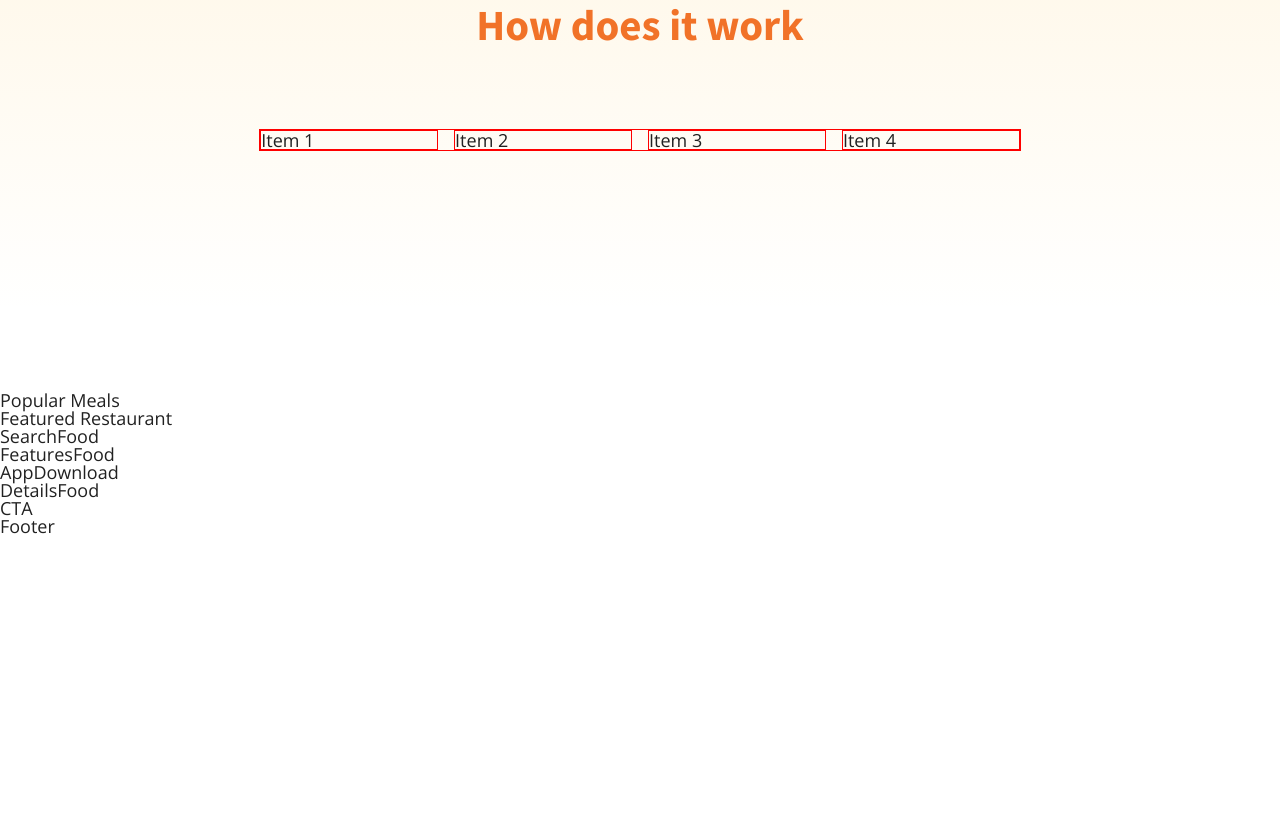
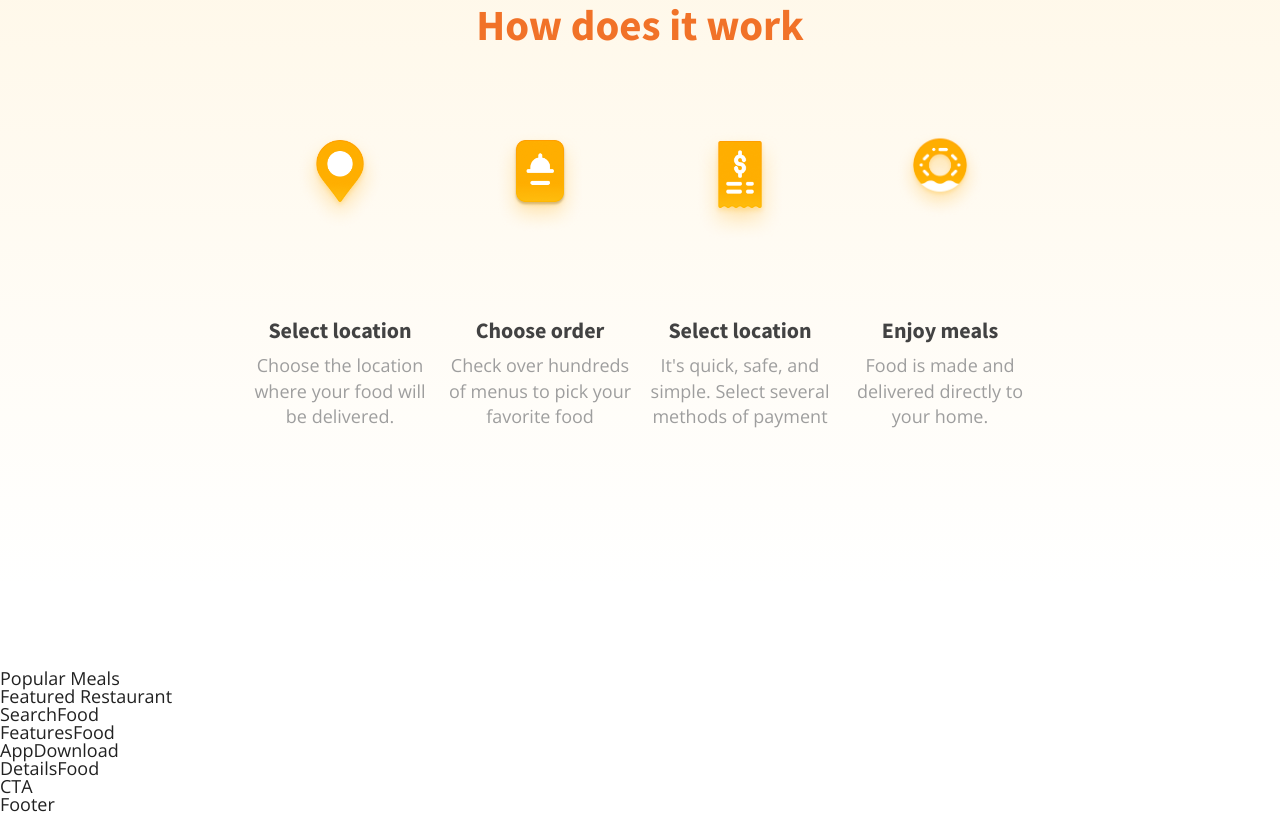
Before and after one commit to vuongvgc/food-shop, a React (Create React App) app: page / in a window 1280 px wide. Shown: the part 1240-2056 px from the top of the page. Before the commit the page ends 1778 px from the top, so only its background shows below. Built offline with nearby package versions, Linux system fonts and the light colour scheme.

Commit message:
build how does it work components

```diff
--- /dev/null
+++ b/src/assets/workFeature.ts
@@ -0,0 +1,27 @@
+export const workFeature = [
+  {
+    id: 1,
+    icon: "./img/icon/select-location.png",
+    title: "Select location",
+    description: "Choose the location where your food will be delivered.",
+  },
+  {
+    id: 2,
+    icon: "./img/icon/order.png",
+    title: "Choose order",
+    description: "Check over hundreds of menus to pick your favorite food",
+  },
+  {
+    id: 3,
+    icon: "./img/icon/pay-advanced.png",
+    title: "Select location",
+    description:
+      "It's quick, safe, and simple. Select several methods of payment",
+  },
+  {
+    id: 4,
+    icon: "./img/icon/enjoy-meals.png",
+    title: "Enjoy meals",
+    description: "Food is made and delivered directly to your home.",
+  },
+];
--- a/src/components/WorkFeatureItem.tsx
+++ b/src/components/WorkFeatureItem.tsx
@@ -1,4 +1,20 @@
-const WorkFeatureItem: React.FC = () => {
-  return <div>Work Feature Item</div>;
+interface feature {
+  feature: {
+    icon: string;
+    title: string;
+    description: string;
+  };
+}
+const WorkFeatureItem: React.FC<feature> = ({ feature }) => {
+  const { icon, title, description } = feature;
+  return (
+    <div className="work-feature__item">
+      <img src={icon} alt={title} />
+      <div className="work-feature__text">
+        <h3 className="header-tertiary">{title}</h3>
+        <p>{description}</p>
+      </div>
+    </div>
+  );
 };
 export default WorkFeatureItem;
--- a/src/layouts/HowDoesItWork.tsx
+++ b/src/layouts/HowDoesItWork.tsx
@@ -1,12 +1,17 @@
+import WorkFeatureItem from "../components/WorkFeatureItem";
+import { workFeature } from "../assets/workFeature";
 const HowDoesItWork: React.FC = () => {
   return (
     <div className="how-it-work__box">
       <h2 className="header-secondary">How does it work</h2>
-      <div className="row Work-features__box border-test">
-        <div className="col-1-of-4 border-test">Item 1</div>
-        <div className="col-1-of-4 border-test">Item 2</div>
-        <div className="col-1-of-4 border-test">Item 3</div>
-        <div className="col-1-of-4 border-test">Item 4</div>
+      <div className="row Work-features__box">
+        {workFeature.map((feature) => {
+          return (
+            <div className="col-1-of-4">
+              <WorkFeatureItem feature={feature} />
+            </div>
+          );
+        })}
       </div>
     </div>
   );
--- a/src/style/abstracts/_variables.scss
+++ b/src/style/abstracts/_variables.scss
@@ -10,6 +10,7 @@ $color-grey-dark: #424242;
 $color-grey-light: #F5F5F5;
 $color-grey-dark-1: #212121;
 $color-grey-dark-2: #504F4F;
+$color-grey-dark-3: #9E9E9E;
 
 $color-white: #fff;
 $color-black: #000;
--- a/src/style/base/_typography.scss
+++ b/src/style/base/_typography.scss
@@ -17,14 +17,22 @@ body {
 
 .header-secondary {
     font-family: 'Source Sans Pro', sans-serif;
-    line-height: 48px;
-    margin-bottom: 7rem;
+    line-height: $line-height-5;
+    margin-bottom: $gutter-vertical-medium;
     text-align: center;
     @include style-text($fs-4, $fw-1, $color-secondary-dark);
 
 }
 
-.header-tertiary {}
+.header-tertiary {
+    font-family: 'Source Sans Pro', sans-serif;
+    line-height: $line-height-3;
+    margin-bottom: 1rem;
+    text-align: center;
+    @include style-text($fs-1, $fw-1, $color-grey-dark);
+    text-align: center;
+
+}
 
 .paragraph {
     font-size: $default-font-size;
--- a/src/style/layouts/_howItWork.scss
+++ b/src/style/layouts/_howItWork.scss
@@ -4,7 +4,31 @@
     background: linear-gradient(180deg, rgba(255, 206, 103, 0.22) -42.47%, rgba(253, 237, 202, 0) 100%);
 
     .Work-features__box {
-        width: 68%;
+        width: 70%;
         margin: $gutter-vertical-large auto;
+        text-align: center;
+
+        .work-feature__item {
+            height: 30rem;
+            position: relative;
+
+            img {
+                width: 50%;
+                height: auto;
+                margin: 0 auto;
+            }
+
+            .work-feature__text {
+                position: absolute;
+                bottom: 0;
+
+                p {
+                    font-family: 'Open Sans', sans-serif;
+                    @include style-text($default-font-size, $default-font-size, $color-grey-dark-3);
+                    line-height: $line-height-2;
+                }
+            }
+
+        }
     }
 }
```
Also changed, not shown: public/img/icon/order.png, public/img/icon/select-location.png.
